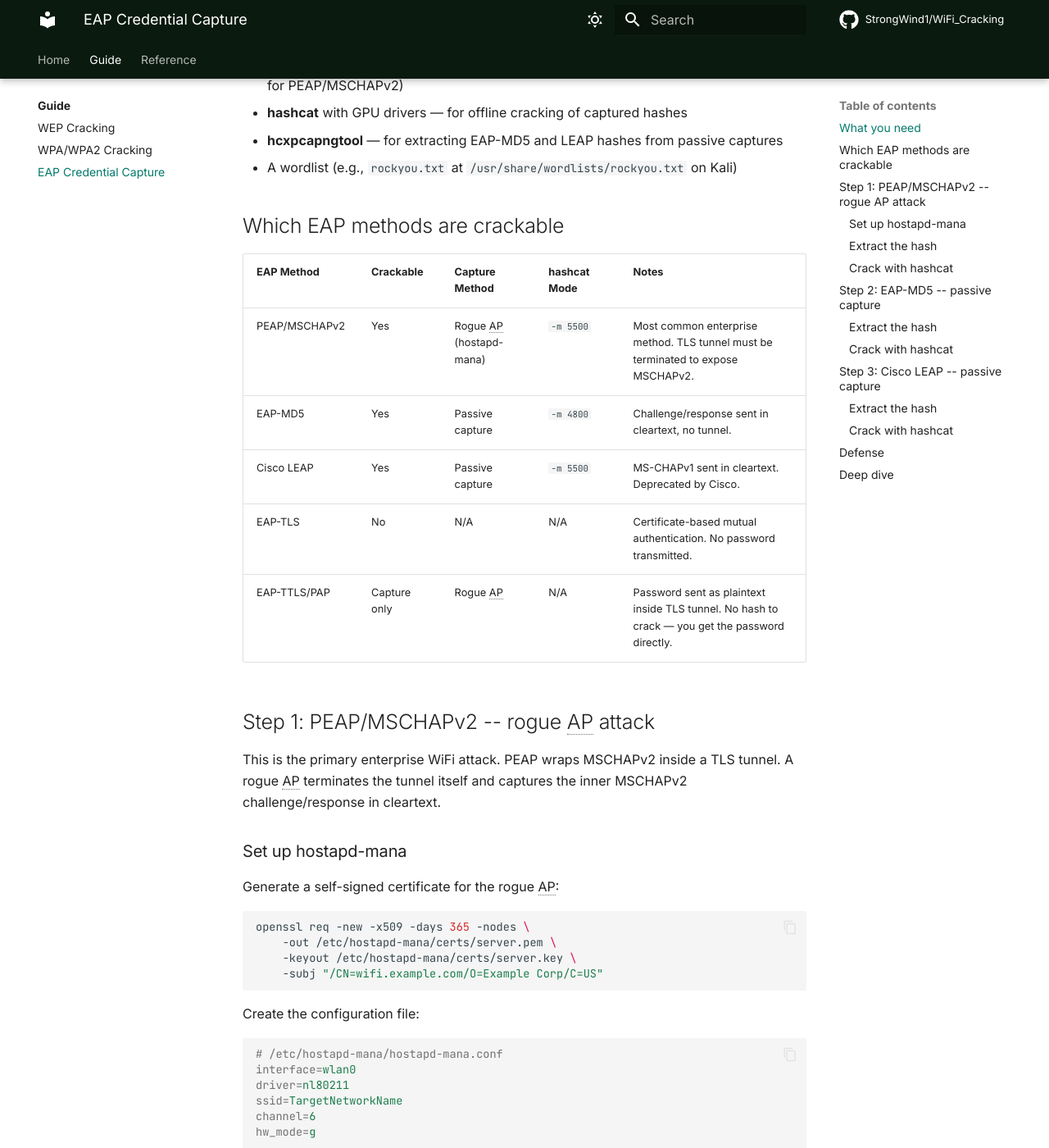
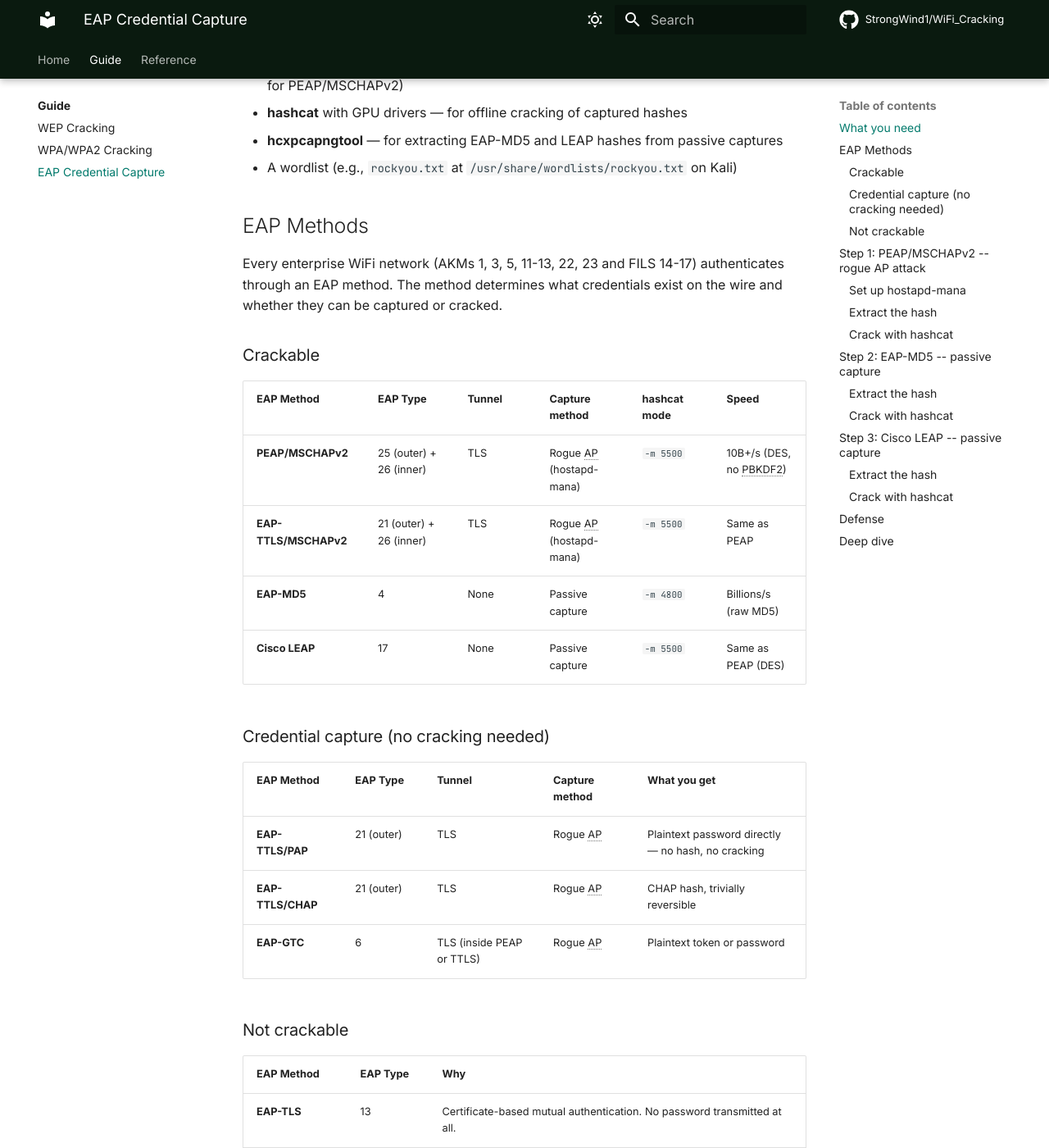
Before and after one commit to StrongWind1/WiFi_Cracking, an MkDocs documentation site: the page built from docs/guide/eap.md, in a window 1280 px wide and 1400 px high, scrolled down 532 px. Shown: the whole window at 82% size. Built offline with MkDocs 1.6.1 and Material for MkDocs 9.7.7, drawn with Linux system fonts in a browser that asks for light colours; comment, search, counter and statistics services are not loaded; some of the changed text lies outside the part shown.

Commit message:
docs: expand EAP method table into 3 categories with all WiFi EAP types
Split the EAP crackable table into three sections:
- Crackable: PEAP/MSCHAPv2, EAP-TTLS/MSCHAPv2, EAP-MD5, LEAP
  (with EAP type numbers, tunnel info, hashcat modes, speed)
- Credential capture: EAP-TTLS/PAP, TTLS/CHAP, EAP-GTC
  (plaintext or trivial — no cracking step needed)
- Not crackable: EAP-TLS, EAP-FAST, EAP-SIM/AKA, EAP-PWD
  (with explanation of why each is resistant)

```diff
--- a/docs/guide/eap.md
+++ b/docs/guide/eap.md
@@ -10,15 +10,35 @@ Enterprise WiFi (WPA2-Enterprise / WPA3-Enterprise) authenticates users through
 - **hcxpcapngtool** — for extracting EAP-MD5 and LEAP hashes from passive captures
 - A wordlist (e.g., `rockyou.txt` at `/usr/share/wordlists/rockyou.txt` on Kali)
 
-## Which EAP methods are crackable
+## EAP Methods
 
-| EAP Method | Crackable | Capture Method | hashcat Mode | Notes |
-|------------|-----------|----------------|--------------|-------|
-| PEAP/MSCHAPv2 | Yes | Rogue AP (hostapd-mana) | `-m 5500` | Most common enterprise method. TLS tunnel must be terminated to expose MSCHAPv2. |
-| EAP-MD5 | Yes | Passive capture | `-m 4800` | Challenge/response sent in cleartext, no tunnel. |
-| Cisco LEAP | Yes | Passive capture | `-m 5500` | MS-CHAPv1 sent in cleartext. Deprecated by Cisco. |
-| EAP-TLS | No | N/A | N/A | Certificate-based mutual authentication. No password transmitted. |
-| EAP-TTLS/PAP | Capture only | Rogue AP | N/A | Password sent as plaintext inside TLS tunnel. No hash to crack — you get the password directly. |
+Every enterprise WiFi network (AKMs 1, 3, 5, 11-13, 22, 23 and FILS 14-17) authenticates through an EAP method. The method determines what credentials exist on the wire and whether they can be captured or cracked.
+
+### Crackable
+
+| EAP Method | EAP Type | Tunnel | Capture method | hashcat mode | Speed |
+|---|---|---|---|---|---|
+| **PEAP/MSCHAPv2** | 25 (outer) + 26 (inner) | TLS | Rogue AP (hostapd-mana) | `-m 5500` | 10B+/s (DES, no PBKDF2) |
+| **EAP-TTLS/MSCHAPv2** | 21 (outer) + 26 (inner) | TLS | Rogue AP (hostapd-mana) | `-m 5500` | Same as PEAP |
+| **EAP-MD5** | 4 | None | Passive capture | `-m 4800` | Billions/s (raw MD5) |
+| **Cisco LEAP** | 17 | None | Passive capture | `-m 5500` | Same as PEAP (DES) |
+
+### Credential capture (no cracking needed)
+
+| EAP Method | EAP Type | Tunnel | Capture method | What you get |
+|---|---|---|---|---|
+| **EAP-TTLS/PAP** | 21 (outer) | TLS | Rogue AP | Plaintext password directly — no hash, no cracking |
+| **EAP-TTLS/CHAP** | 21 (outer) | TLS | Rogue AP | CHAP hash, trivially reversible |
+| **EAP-GTC** | 6 | TLS (inside PEAP or TTLS) | Rogue AP | Plaintext token or password |
+
+### Not crackable
+
+| EAP Method | EAP Type | Why |
+|---|---|---|
+| **EAP-TLS** | 13 | Certificate-based mutual authentication. No password transmitted at all. |
+| **EAP-FAST** | 43 | PAC-based (Protected Access Credential). Inner method may be MSCHAPv2 but requires PAC provisioning; rogue AP needs a valid PAC. |
+| **EAP-SIM / EAP-AKA** | 18 / 23 | SIM-card-based authentication. No password — uses subscriber identity module. |
+| **EAP-PWD** | 52 | Dragonfly PAKE (like SAE). No crackable material exposed, even to a rogue AP. |
 
 ## Step 1: PEAP/MSCHAPv2 -- rogue AP attack
 
```
